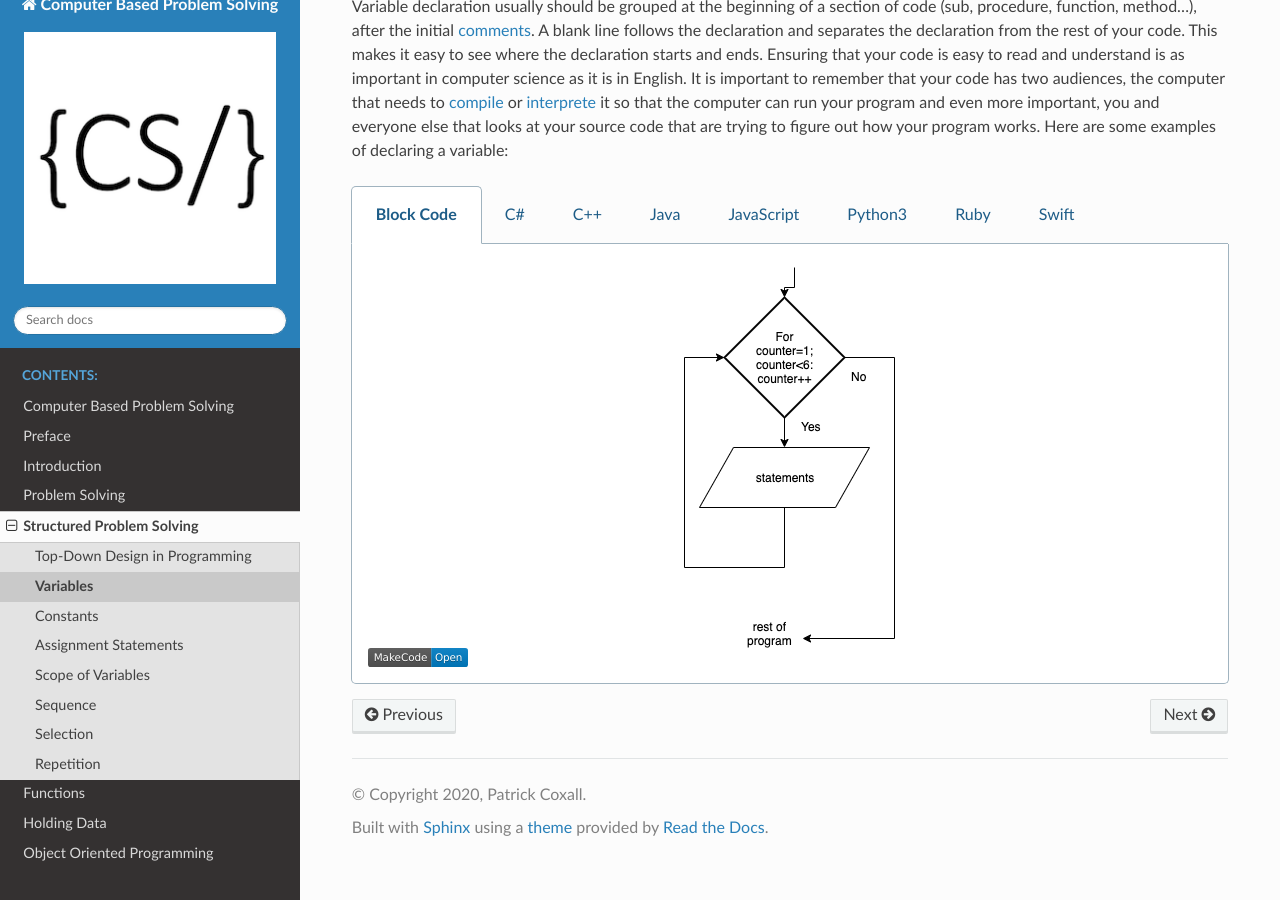
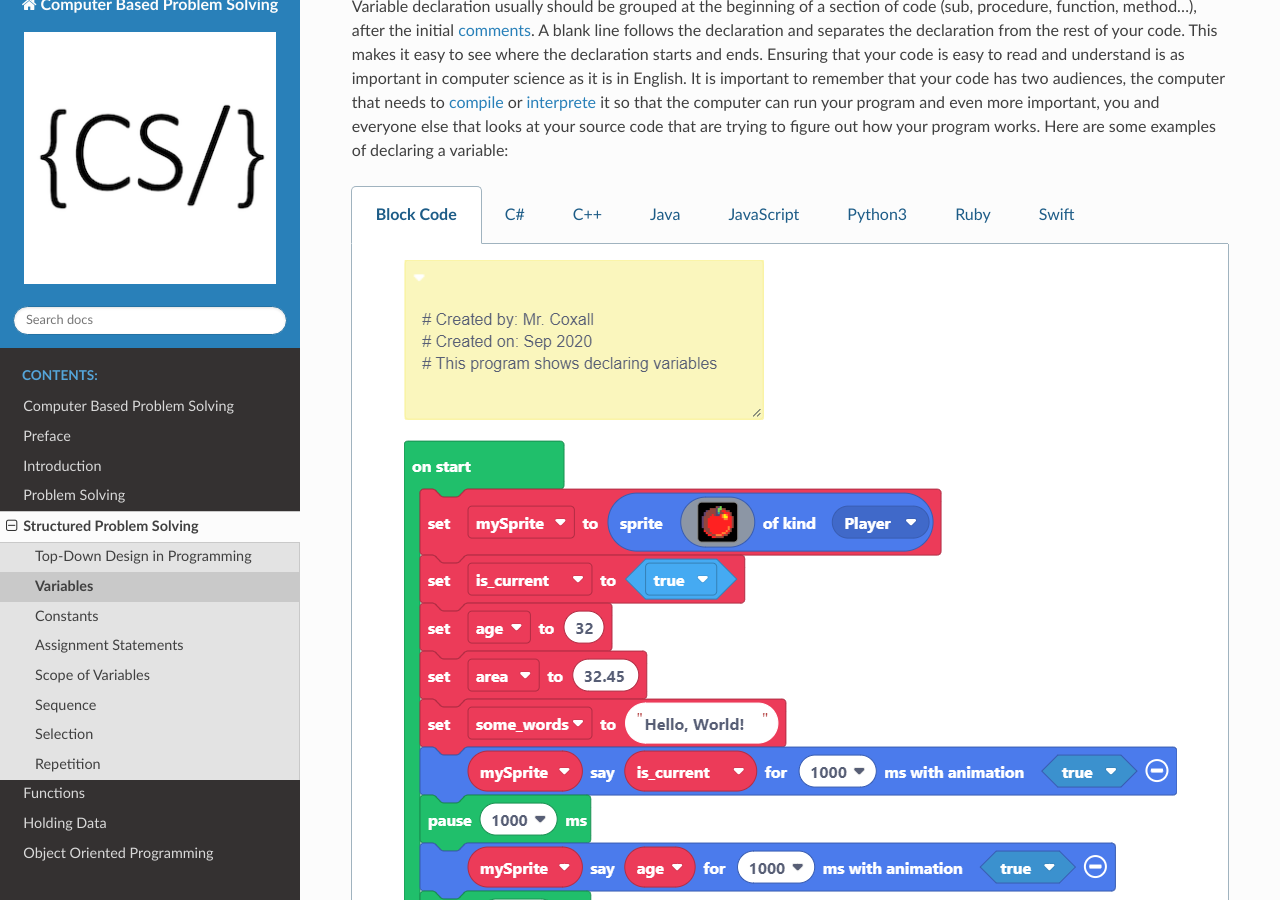
Before and after one commit to Mr-Coxall/Computer-Based-Problem-Solving, a Sphinx documentation site: the page built from docs/structured-problem-solving/variables.rst, in a window 1280 px wide and 900 px high, scrolled down 1012 px. Built offline with Sphinx 7.4.7 and the Read the Docs theme 2.0.0, drawn with Linux system fonts in a browser that asks for light colours; pages that are not in the unit, such as notebooks, are missing from menus.

Commit message:
makecode update

```diff
--- a/docs/structured-problem-solving/variables.rst
+++ b/docs/structured-problem-solving/variables.rst
@@ -23,7 +23,7 @@ Variable declaration usually should be grouped at the beginning of a section of
 .. tabs::
   .. group-tab:: Block Code
 
-    .. image:: ./images/for-loop.png
+    .. image:: ./images/Structured-Problem-Solving---Variables-Block-Code.png
       :alt: Structured-Problem-Solving---Variables-MakeCode
       :align: center
 
```
